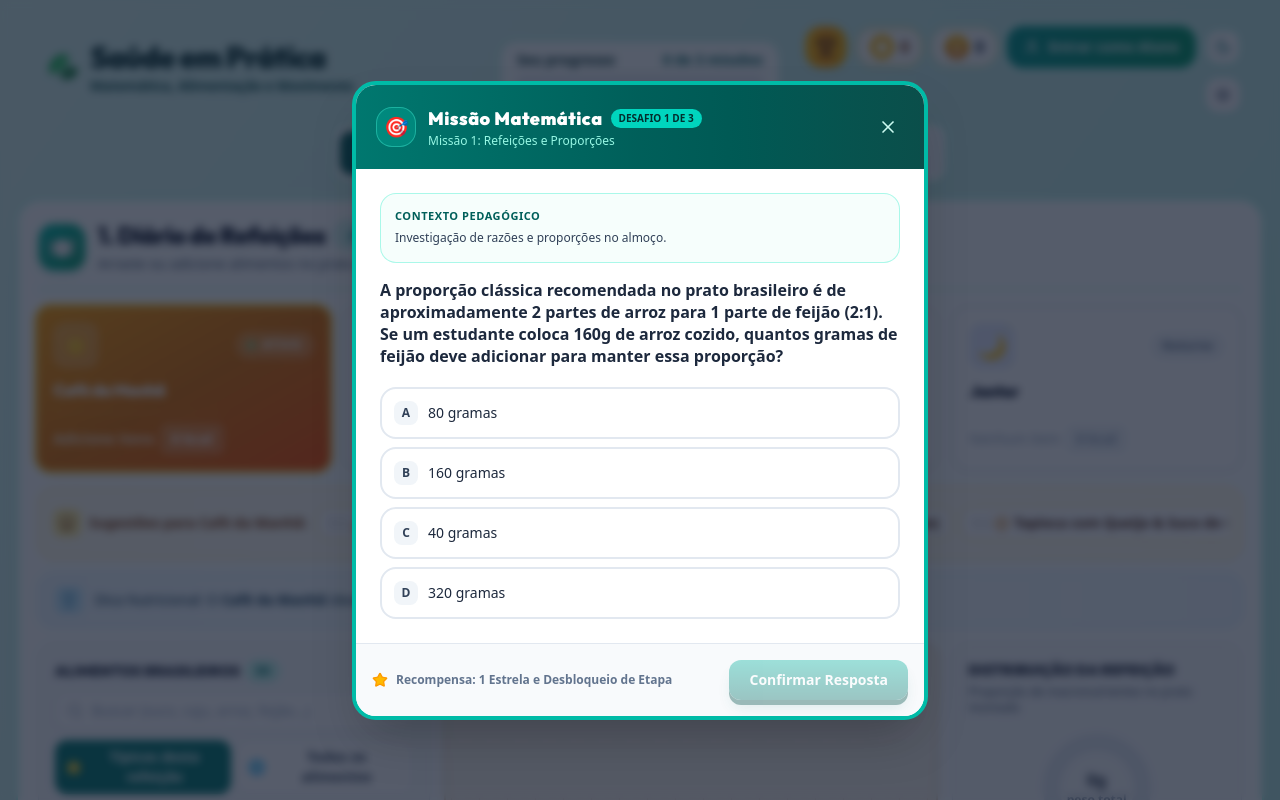
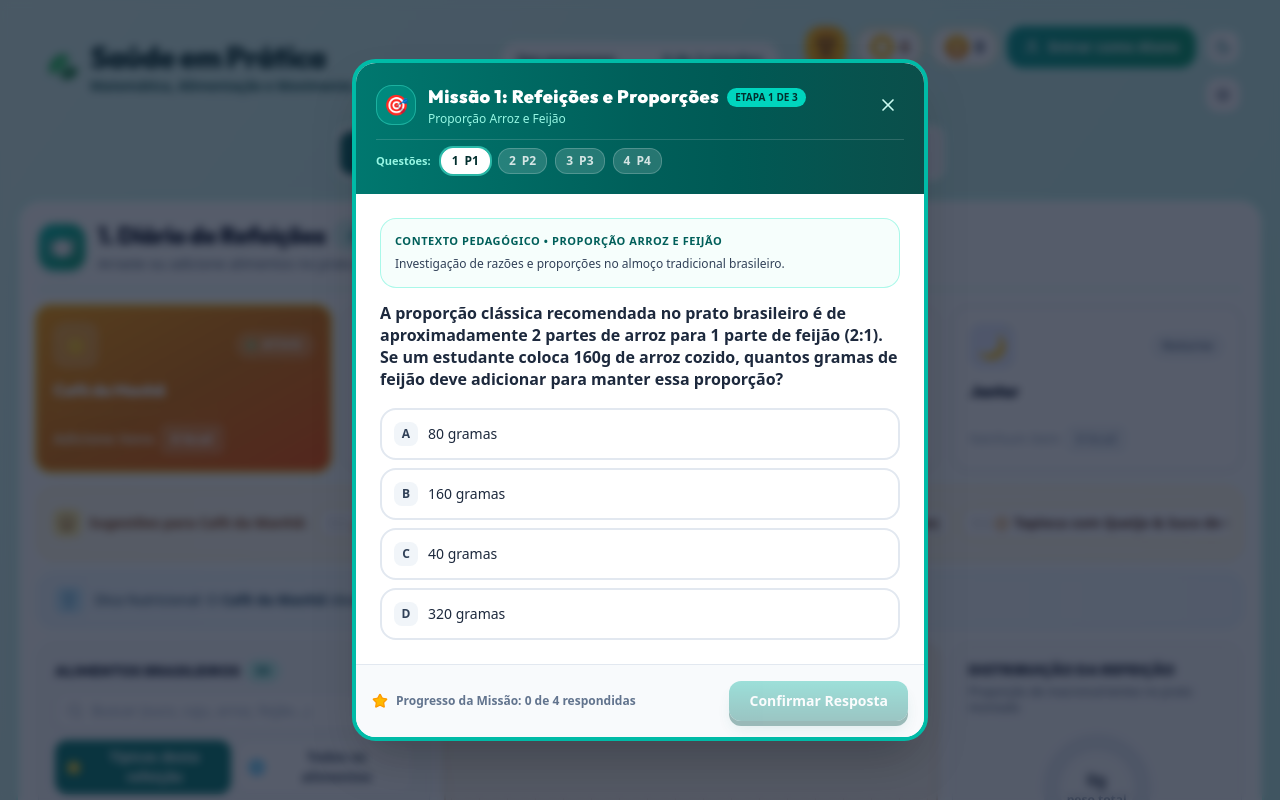
Before and after one commit to profjackison-debug/Saude-em-Pratica, a React (Vite) app: page / in a window 1280 px wide. Both pictures are taken after a click on the button 826 px from the left and 47 px from the top of the page. Shown: the top 800 px of the page. Built offline with nearby package versions, Linux system fonts and the light colour scheme.

Commit message:
feat: add MissionModal component for interactive challenges and quizzes

```diff
--- a/src/components/MissionModal.tsx
+++ b/src/components/MissionModal.tsx
@@ -1,7 +1,7 @@
 import React, { useState, useRef, useEffect } from 'react';
-import { X, Star, Award, CheckCircle2, AlertCircle, ChevronRight, Sparkles, ArrowRight } from 'lucide-react';
+import { X, Star, CheckCircle2, AlertCircle, Sparkles, ArrowRight } from 'lucide-react';
 import confetti from 'canvas-confetti';
-import { MathChallenge, LearningBadge, AppScreenId } from '../types';
+import { MathChallenge, LearningBadge, AppScreenId, QuizQuestion } from '../types';
 import { playClickSound, playStarSound, playFanfare } from '../utils/audio';
 
 interface MissionModalProps {
@@ -28,9 +28,18 @@ export const MissionModal: React.FC<MissionModalProps> = ({
   onNavigateToScreen,
 }) => {
   const [currentIndex, setCurrentIndex] = useState(initialChallengeIndex);
+  const [currentQuestionIndex, setCurrentQuestionIndex] = useState(0);
   const [selectedOptionId, setSelectedOptionId] = useState<string | null>(null);
   const [hasSubmitted, setHasSubmitted] = useState(false);
+  const [answeredQuestionIds, setAnsweredQuestionIds] = useState<Record<string, boolean>>({});
   const advanceTimerRef = useRef<ReturnType<typeof setTimeout> | null>(null);
+
+  useEffect(() => {
+    setCurrentIndex(initialChallengeIndex);
+    setCurrentQuestionIndex(0);
+    setSelectedOptionId(null);
+    setHasSubmitted(false);
+  }, [initialChallengeIndex]);
 
   useEffect(() => {
     return () => {
@@ -40,7 +49,22 @@ export const MissionModal: React.FC<MissionModalProps> = ({
 
   const currentChallenge = challenges[currentIndex];
   if (!currentChallenge) return null;
-  const selectedOption = currentChallenge.options.find((o) => o.id === selectedOptionId);
+
+  const questions: QuizQuestion[] =
+    currentChallenge.questions && currentChallenge.questions.length > 0
+      ? currentChallenge.questions
+      : [
+          {
+            id: currentChallenge.id,
+            title: currentChallenge.title,
+            question: currentChallenge.question || '',
+            context: currentChallenge.context || '',
+            options: currentChallenge.options || [],
+          },
+        ];
+
+  const currentQuestion = questions[currentQuestionIndex] || questions[0]!;
+  const selectedOption = currentQuestion.options.find((o) => o.id === selectedOptionId);
 
   const getNextScreen = (index: number): { id: AppScreenId; name: string; icon: string } => {
     if (index === 0) {
@@ -53,14 +77,13 @@ export const MissionModal: React.FC<MissionModalProps> = ({
   };
 
   const nextScreen = getNextScreen(currentIndex);
+  const isAlreadySolved = solvedChallengeIds.includes(currentChallenge.id);
 
   const handleSelectOption = (id: string) => {
     if (hasSubmitted) return;
     playClickSound();
     setSelectedOptionId(id);
   };
-
-  const isAlreadySolved = solvedChallengeIds.includes(currentChallenge.id);
 
   const handleAdvanceToNextScreen = () => {
     if (advanceTimerRef.current) clearTimeout(advanceTimerRef.current);
@@ -71,27 +94,34 @@ export const MissionModal: React.FC<MissionModalProps> = ({
     onClose();
   };
 
+  const isLastQuestion = currentQuestionIndex === questions.length - 1;
+  const allCompleted = questions.every((q) => answeredQuestionIds[q.id]);
+
   const handleSubmitAnswer = () => {
     if (!selectedOption) return;
     setHasSubmitted(true);
 
     if (selectedOption.isCorrect) {
+      playStarSound();
+      const updatedAnswered = { ...answeredQuestionIds, [currentQuestion.id]: true };
+      setAnsweredQuestionIds(updatedAnswered);
+
+      const allNowCompleted = questions.every((q) => updatedAnswered[q.id]);
+
+      if (allNowCompleted) {
         if (!isAlreadySolved) {
-        playStarSound();
           onSolveChallenge(currentChallenge.id);
 
-        // Trigger celebration confetti
           try {
             confetti({
-            particleCount: 50,
-            spread: 60,
+              particleCount: 60,
+              spread: 70,
               origin: { y: 0.6 },
             });
           } catch {
             // ignore
           }
 
-        // Check badge unlock
           if (currentChallenge.area === 'refeicoes') {
             onUnlockBadge('badge-investigacao');
           } else if (currentChallenge.area === 'movimento') {
@@ -101,22 +131,32 @@ export const MissionModal: React.FC<MissionModalProps> = ({
           }
         }
 
-      // Ao acertar, vai direto para a próxima etapa sem precisar clicar na barra superior!
         const canAdvanceDirectly = currentIndex === 0 ? areAllFourMealsCompleted : true;
         if (canAdvanceDirectly) {
           if (advanceTimerRef.current) clearTimeout(advanceTimerRef.current);
           advanceTimerRef.current = setTimeout(() => {
             handleAdvanceToNextScreen();
-        }, 1300);
+          }, 2200);
         }
       }
+    }
+  };
+
+  const handleNextQuestion = () => {
+    if (advanceTimerRef.current) clearTimeout(advanceTimerRef.current);
+    playClickSound();
+    const nextIdx = Math.min(questions.length - 1, currentQuestionIndex + 1);
+    setCurrentQuestionIndex(nextIdx);
+    const isNextDone = Boolean(answeredQuestionIds[questions[nextIdx]?.id ?? '']);
+    setSelectedOptionId(null);
+    setHasSubmitted(isNextDone);
   };
 
   const handleCloseModal = () => {
     if (advanceTimerRef.current) clearTimeout(advanceTimerRef.current);
     playClickSound();
     const canAdvanceDirectly = currentIndex === 0 ? areAllFourMealsCompleted : true;
-    if (hasSubmitted && selectedOption?.isCorrect && canAdvanceDirectly) {
+    if (hasSubmitted && selectedOption?.isCorrect && allCompleted && canAdvanceDirectly) {
       handleAdvanceToNextScreen();
     } else {
       onClose();
@@ -124,25 +164,26 @@ export const MissionModal: React.FC<MissionModalProps> = ({
   };
 
   return (
-    <div className="fixed inset-0 z-50 flex items-center justify-center p-4 bg-slate-900/70 backdrop-blur-xs">
-      <div className="bg-white dark:bg-[#0f1b33] rounded-3xl max-w-xl w-full border-4 border-teal-500 dark:border-blue-600 shadow-2xl overflow-hidden flex flex-col animate-in fade-in zoom-in-95 duration-200 transition-colors">
+    <div className="fixed inset-0 z-50 flex items-center justify-center p-3 sm:p-4 bg-slate-900/70 backdrop-blur-xs overflow-y-auto">
+      <div className="bg-white dark:bg-[#0f1b33] rounded-3xl max-w-xl w-full border-4 border-teal-500 dark:border-blue-600 shadow-2xl overflow-hidden flex flex-col my-auto animate-in fade-in zoom-in-95 duration-200 transition-colors">
         {/* Modal Header */}
-        <div className="bg-gradient-to-r from-teal-700 via-teal-800 to-teal-900 dark:from-blue-700 dark:via-blue-800 dark:to-blue-900 text-white p-4 sm:p-5 flex items-center justify-between">
+        <div className="bg-gradient-to-r from-teal-700 via-teal-800 to-teal-900 dark:from-blue-700 dark:via-blue-800 dark:to-blue-900 text-white p-4 sm:p-5 flex flex-col gap-3">
+          <div className="flex items-center justify-between">
             <div className="flex items-center gap-3">
               <div className="w-10 h-10 rounded-2xl bg-teal-500/30 dark:bg-blue-500/30 border border-teal-300/40 dark:border-blue-300/40 flex items-center justify-center text-xl">
                 🎯
               </div>
               <div>
                 <div className="flex items-center gap-2">
-                <h3 className="text-lg font-black font-display tracking-wide">
-                  Missão Matemática
+                  <h3 className="text-base sm:text-lg font-black font-display tracking-wide">
+                    {currentChallenge.title}
                   </h3>
                   <span className="text-[10px] font-bold bg-teal-400 dark:bg-blue-400 text-teal-950 dark:text-blue-950 px-2 py-0.5 rounded-full uppercase">
-                  Desafio {currentIndex + 1} de {challenges.length}
+                    Etapa {currentIndex + 1} de {challenges.length}
                   </span>
                 </div>
                 <p className="text-xs text-teal-200 dark:text-blue-200 font-medium">
-                {currentChallenge.title}
+                  {currentQuestion.title || `Pergunta ${currentQuestionIndex + 1}`}
                 </p>
               </div>
             </div>
@@ -154,26 +195,62 @@ export const MissionModal: React.FC<MissionModalProps> = ({
             </button>
           </div>
 
+          {/* Stepper for questions (1, 2, 3, 4) */}
+          <div className="flex items-center gap-2 pt-2 border-t border-white/15 flex-wrap">
+            <span className="text-[11px] text-teal-200 dark:text-blue-200 font-bold mr-0.5">
+              Questões:
+            </span>
+            {questions.map((q, idx) => {
+              const isDone = Boolean(answeredQuestionIds[q.id]);
+              const isCurrent = idx === currentQuestionIndex;
+              return (
+                <button
+                  key={q.id}
+                  type="button"
+                  onClick={() => {
+                    if (advanceTimerRef.current) clearTimeout(advanceTimerRef.current);
+                    playClickSound();
+                    setCurrentQuestionIndex(idx);
+                    setSelectedOptionId(null);
+                    setHasSubmitted(isDone);
+                  }}
+                  className={`px-2.5 py-1 rounded-xl text-xs font-black transition cursor-pointer flex items-center gap-1.5 border ${
+                    isCurrent
+                      ? 'bg-white dark:bg-[#0f1b33] text-teal-950 dark:text-blue-100 border-white shadow-sm ring-2 ring-teal-300/60'
+                      : isDone
+                      ? 'bg-emerald-500 text-white border-emerald-400'
+                      : 'bg-white/15 text-white/80 hover:bg-white/25 border-white/20'
+                  }`}
+                  title={`Ir para a Pergunta ${idx + 1}`}
+                >
+                  {isDone ? <span className="font-bold">✓</span> : <span>{idx + 1}</span>}
+                  <span>P{idx + 1}</span>
+                </button>
+              );
+            })}
+          </div>
+        </div>
+
         {/* Modal Body */}
-        <div className="p-5 sm:p-6 space-y-4 max-h-[75vh] overflow-y-auto">
+        <div className="p-4 sm:p-6 space-y-3.5 max-h-[72vh] overflow-y-auto">
           {/* Context box */}
-          <div className="bg-teal-50/60 dark:bg-[#0b162b] border border-teal-200/80 dark:border-blue-800 rounded-2xl p-3.5">
+          <div className="bg-teal-50/60 dark:bg-[#0b162b] border border-teal-200/80 dark:border-blue-800 rounded-2xl p-3 sm:p-3.5">
             <div className="text-[11px] font-bold uppercase tracking-wider text-teal-800 dark:text-blue-300 mb-1">
-              Contexto Pedagógico
+              Contexto Pedagógico • {currentQuestion.title || `Pergunta ${currentQuestionIndex + 1}`}
             </div>
             <p className="text-xs text-slate-700 dark:text-slate-300 leading-relaxed font-medium">
-              {currentChallenge.context}
+              {currentQuestion.context}
             </p>
           </div>
 
           {/* Question Text */}
           <div className="text-sm sm:text-base font-extrabold text-slate-800 dark:text-white leading-snug">
-            {currentChallenge.question}
+            {currentQuestion.question}
           </div>
 
           {/* Multiple Choice Options */}
           <div className="space-y-2 pt-1">
-            {currentChallenge.options.map((option) => {
+            {currentQuestion.options.map((option) => {
               const isSelected = selectedOptionId === option.id;
               let optionClass =
                 'border-slate-200 dark:border-blue-900/80 bg-white dark:bg-[#132240] hover:border-teal-300 dark:hover:border-blue-500 text-slate-800 dark:text-slate-200';
@@ -226,14 +303,21 @@ export const MissionModal: React.FC<MissionModalProps> = ({
             >
               <div className="flex items-center gap-2 font-black text-xs sm:text-sm mb-1">
                 {selectedOption.isCorrect ? (
+                  allCompleted ? (
                     <>
                       <Sparkles className="w-4 h-4 text-emerald-600 dark:text-emerald-400" />
-                    <span>Excelente raciocínio matemático! (+1 Estrela ⭐️)</span>
+                      <span>Sensacional! Você concluiu as {questions.length} perguntas da missão! (+1 Estrela ⭐️)</span>
                     </>
                   ) : (
                     <>
+                      <Sparkles className="w-4 h-4 text-emerald-600 dark:text-emerald-400" />
+                      <span>Resposta Correta! ({currentQuestionIndex + 1} de {questions.length})</span>
+                    </>
+                  )
+                ) : (
+                  <>
                     <AlertCircle className="w-4 h-4 text-amber-600 dark:text-amber-400" />
-                    <span>Quase lá! Veja a explicação:</span>
+                    <span>Quase lá! Veja a explicação pedagógica:</span>
                   </>
                 )}
               </div>
@@ -241,13 +325,15 @@ export const MissionModal: React.FC<MissionModalProps> = ({
                 {selectedOption.explanation}
               </p>
 
-              {/* Direct Navigation Button to Next Stage */}
+              {/* Action Inside Feedback */}
               {selectedOption.isCorrect && (
                 <div className="mt-3 pt-3 border-t border-slate-200/60 dark:border-blue-900/60 flex items-center justify-between gap-2 flex-wrap">
+                  {allCompleted ? (
+                    <>
                       <span className="text-xs font-black text-emerald-800 dark:text-emerald-300 flex items-center gap-1.5">
                         <span>{nextScreen.icon}</span>
                         {currentIndex === 0 && !areAllFourMealsCompleted ? (
-                      <span>Quiz concluído! Monte as 4 refeições no Diário para liberar <strong>{nextScreen.name}</strong></span>
+                          <span>Missão concluída! Monte as 4 refeições no Diário para liberar <strong>{nextScreen.name}</strong></span>
                         ) : (
                           <span>Próxima etapa desbloqueada: <strong>{nextScreen.name}</strong></span>
                         )}
@@ -268,9 +354,24 @@ export const MissionModal: React.FC<MissionModalProps> = ({
                           onClick={handleAdvanceToNextScreen}
                           className="bg-emerald-600 hover:bg-emerald-700 text-white font-extrabold text-xs px-3.5 py-2 rounded-xl shadow-xs flex items-center gap-1.5 transition cursor-pointer animate-pulse"
                         >
-                      <span>Indo para {nextScreen.name}... (Avançar Agora)</span>
+                          <span>Avançar para {nextScreen.name}</span>
                           <ArrowRight className="w-3.5 h-3.5" />
                         </button>
+                      )}
+                    </>
+                  ) : (
+                    <>
+                      <span className="text-xs font-black text-emerald-800 dark:text-emerald-300">
+                        Pergunta {currentQuestionIndex + 1} concluída! Continue para finalizar a missão.
+                      </span>
+                      <button
+                        onClick={handleNextQuestion}
+                        className="bg-teal-700 hover:bg-teal-800 text-white font-extrabold text-xs px-3.5 py-2 rounded-xl shadow-xs flex items-center gap-1.5 transition cursor-pointer"
+                      >
+                        <span>Próxima Pergunta ({currentQuestionIndex + 2}/{questions.length})</span>
+                        <ArrowRight className="w-3.5 h-3.5" />
+                      </button>
+                    </>
                   )}
                 </div>
               )}
@@ -282,7 +383,11 @@ export const MissionModal: React.FC<MissionModalProps> = ({
         <div className="p-4 bg-slate-50 dark:bg-[#0b162b] border-t border-slate-200 dark:border-blue-900/80 flex items-center justify-between gap-3 flex-wrap">
           <div className="flex items-center gap-2 text-xs font-bold text-slate-500 dark:text-slate-400">
             <Star className="w-4 h-4 fill-amber-400 text-amber-500" />
-            <span>Recompensa: 1 Estrela e Desbloqueio de Etapa</span>
+            <span>
+              {allCompleted
+                ? 'Missão 100% concluída! Recompensa liberada.'
+                : `Progresso da Missão: ${Object.keys(answeredQuestionIds).length} de ${questions.length} respondidas`}
+            </span>
           </div>
 
           <div className="flex items-center gap-2">
@@ -295,6 +400,7 @@ export const MissionModal: React.FC<MissionModalProps> = ({
                 Confirmar Resposta
               </button>
             ) : selectedOption?.isCorrect ? (
+              allCompleted ? (
                 currentIndex === 0 && !areAllFourMealsCompleted ? (
                   <button
                     onClick={() => {
@@ -303,7 +409,7 @@ export const MissionModal: React.FC<MissionModalProps> = ({
                     }}
                     className="game-button-teal text-white font-extrabold text-xs sm:text-sm px-5 py-2.5 rounded-xl flex items-center gap-2 cursor-pointer shadow-md"
                   >
-                  <span>🍽️ Quiz Concluído! Montar as 4 Refeições</span>
+                    <span>🍽️ Missão Concluída! Montar as 4 Refeições</span>
                     <ArrowRight className="w-4 h-4" />
                   </button>
                 ) : (
@@ -311,7 +417,16 @@ export const MissionModal: React.FC<MissionModalProps> = ({
                     onClick={handleAdvanceToNextScreen}
                     className="game-button-teal text-white font-extrabold text-xs sm:text-sm px-5 py-2.5 rounded-xl flex items-center gap-2 cursor-pointer shadow-md animate-pulse"
                   >
-                  <span>🎉 Indo para {nextScreen.name}... (Avançar Agora)</span>
+                    <span>🎉 Avançar para {nextScreen.name}</span>
+                    <ArrowRight className="w-4 h-4" />
+                  </button>
+                )
+              ) : (
+                <button
+                  onClick={handleNextQuestion}
+                  className="game-button-teal text-white font-extrabold text-xs sm:text-sm px-5 py-2.5 rounded-xl flex items-center gap-2 cursor-pointer shadow-md"
+                >
+                  <span>Próxima Pergunta ({currentQuestionIndex + 2}/{questions.length})</span>
                   <ArrowRight className="w-4 h-4" />
                 </button>
               )
```
Lines whose indentation alone changed are shown as unchanged.
